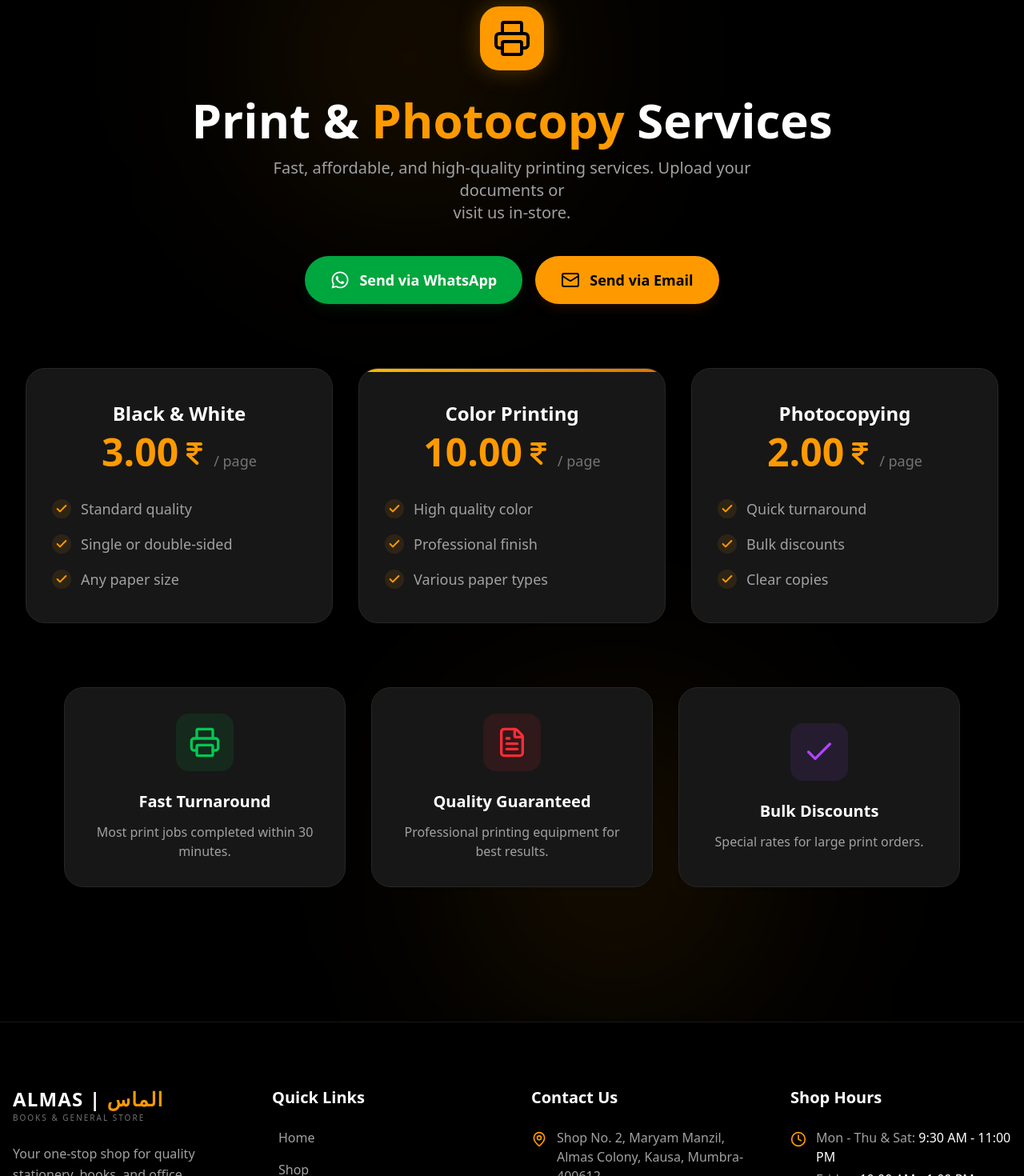
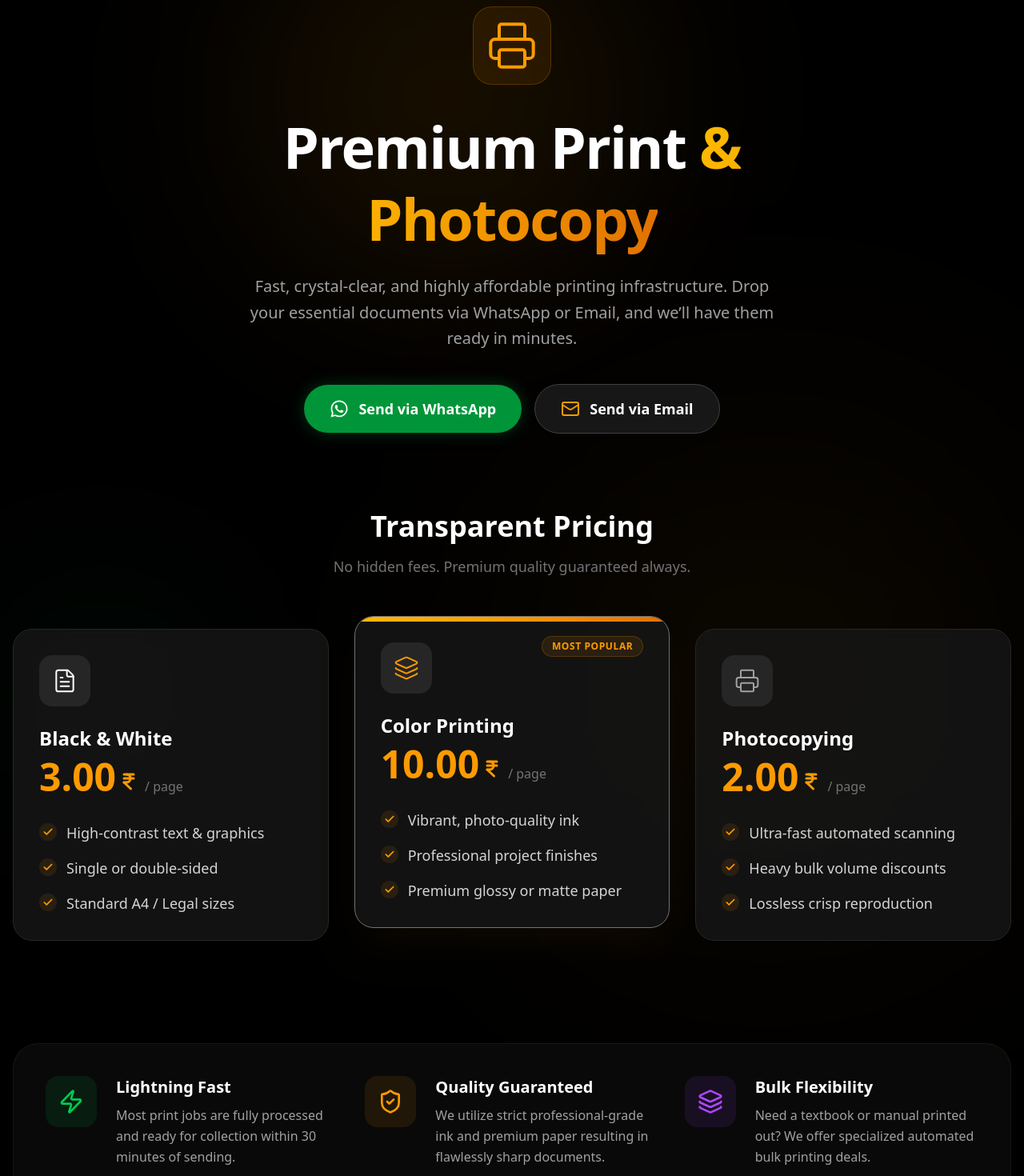
Before and after one commit to CodewithHammad08/Almas-books-Ecom, a React (Vite) app in the folder frontend/: page /print-services in a window 1280 px wide. Shown: the part 120-1590 px from the top of the page at 80% size. Built offline with nearby package versions, Linux system fonts and the light colour scheme; no server answers.

Commit message:
feat: add core UI components including Navbar, Footer, Hero, Category, Review, PrintInfo, and ProductListing.

```diff
--- a/frontend/src/components/Pages/PrintServices.jsx
+++ b/frontend/src/components/Pages/PrintServices.jsx
@@ -1,134 +1,181 @@
-import React from 'react'
-import { Printer, IndianRupee, Check, FileText, Mail } from 'lucide-react';
+import React from 'react';
+import { Printer, IndianRupee, Check, FileText, Mail, Zap, ShieldCheck, Layers } from 'lucide-react';
 import { FaWhatsapp } from "react-icons/fa";
 import SEO from '../SEO';
 
 const PrintServices = () => {
   return (
-    <div className='bg-black min-h-screen py-20 md:py-32 relative overflow-hidden'>
+    <div className='bg-black min-h-screen pt-24 pb-16 md:pt-32 md:pb-24 relative overflow-hidden'>
       <SEO
-        title="Print & Photocopy Services"
+        title="Print & Photocopy Services | Almas"
         description="Fast, affordable, and high-quality printing and photocopying services at Almas Books. Black & white, color printing, and bulk discounts available."
         keywords="printing services, photocopying, color print, black and white print, xerox, almas books printing, mumbra printing"
         url={window.location.href}
       />
-      {/* Ambient Background Glow */}
-      <div className="absolute top-0 left-1/4 w-96 h-96 bg-amber-500/10 rounded-full blur-[128px] pointer-events-none" />
-      <div className="absolute bottom-0 right-1/4 w-96 h-96 bg-amber-500/10 rounded-full blur-[128px] pointer-events-none" />
 
-      {/* Top Section */}
-        <div className='flex flex-col justify-center items-center px-4 relative z-10'>
-        <Printer className='h-20 w-20 p-4 bg-amber-500 text-black rounded-3xl shadow-[0_0_30px_rgba(245,158,11,0.3)]' />
-        <h1 className='text-4xl md:text-6xl font-bold mt-8 text-center text-white'>Print & <span className="text-amber-500">Photocopy</span> Services</h1>
-        <p className='text-lg md:text-xl font-medium text-center pt-4 text-neutral-400 max-w-2xl'>Fast, affordable, and high-quality printing services. Upload your documents or <br className="hidden md:block" />visit us in-store.</p>
+      {/* Dynamic Ambient Background Elements */}
+      <div className="absolute top-0 left-1/4 w-[30rem] h-[30rem] bg-amber-500/10 rounded-full blur-[128px] pointer-events-none" />
+      <div className="absolute bottom-1/4 right-0 w-[40rem] h-[40rem] bg-amber-500/5 rounded-full blur-[150px] pointer-events-none" />
+      <div className="absolute top-1/2 left-0 w-64 h-64 bg-green-500/5 rounded-full blur-[100px] pointer-events-none" />
 
-        <div className='mt-10 flex flex-col sm:flex-row items-center gap-4'>
-          <a href="https://wa.me/919833660690" target="_blank" rel="noopener noreferrer" className='flex items-center justify-center gap-3 bg-green-600 text-white px-8 py-4 rounded-full font-bold text-lg hover:bg-green-500 transition-all shadow-lg shadow-green-900/20 hover:shadow-green-500/40 hover:-translate-y-1 w-full sm:w-auto'>
+      {/* Hero Header Section */}
+      <div className='max-w-4xl mx-auto flex flex-col justify-center items-center px-4 relative z-10 text-center mb-16 md:mb-24'>
+        <div className="inline-flex justify-center items-center p-4 bg-amber-500/10 border border-amber-500/20 rounded-3xl mb-8 group hover:bg-amber-500/20 transition-all duration-300">
+            <Printer className='h-12 w-12 md:h-16 md:w-16 text-amber-500 group-hover:scale-110 transition-transform duration-500' strokeWidth={1.5} />
+        </div>
+        <h1 className='text-4xl sm:text-5xl md:text-7xl font-bold text-white tracking-tight leading-tight mb-6'>
+          Premium Print <span className="text-transparent bg-clip-text bg-linear-to-r from-amber-400 to-amber-600">& Photocopy</span>
+        </h1>
+        <p className='text-base sm:text-lg md:text-xl font-medium text-neutral-400 leading-relaxed max-w-2xl mx-auto mb-10'>
+          Fast, crystal-clear, and highly affordable printing infrastructure. Drop your essential documents via WhatsApp or Email, and we’ll have them ready in minutes.
+        </p>
+
+        <div className='flex flex-col sm:flex-row items-center justify-center gap-4 w-full sm:w-auto'>
+          <a href="https://wa.me/919833660690" target="_blank" rel="noopener noreferrer" className='flex items-center justify-center gap-3 bg-green-600/90 text-white px-8 py-4 rounded-full font-bold text-base md:text-lg hover:bg-green-500 transition-all duration-300 shadow-[0_0_20px_rgba(22,163,74,0.3)] hover:shadow-[0_0_30px_rgba(22,163,74,0.5)] hover:-translate-y-1 w-full sm:w-auto backdrop-blur-sm'>
             <FaWhatsapp size={24} />
             Send via WhatsApp
           </a>
-          <a href="mailto:zubair36@gmail.com?subject=Print Request" target="_blank" rel="noopener noreferrer" className='flex items-center justify-center gap-3 bg-amber-500 text-black px-8 py-4 rounded-full font-bold text-lg hover:bg-amber-400 transition-all shadow-lg shadow-amber-900/20 hover:shadow-amber-500/40 hover:-translate-y-1 w-full sm:w-auto'>
-            <Mail size={24} />
+          <a href="mailto:zubair36@gmail.com?subject=Print Request" target="_blank" rel="noopener noreferrer" className='flex items-center justify-center gap-3 bg-neutral-900 border border-neutral-700 text-white px-8 py-4 rounded-full font-bold text-base md:text-lg hover:border-amber-500 hover:bg-neutral-800 transition-all duration-300 hover:shadow-[0_0_20px_rgba(245,158,11,0.2)] hover:-translate-y-1 w-full sm:w-auto backdrop-blur-sm'>
+            <Mail size={24} className="text-amber-500" />
             Send via Email
           </a>
         </div>
       </div>
 
-{/* Rate Card */}
-        <div className='mt-20 flex flex-wrap justify-center gap-8 px-4 relative z-10'>
-        <div className='w-full md:w-96 py-10 px-8 bg-neutral-900 rounded-3xl border border-neutral-800 hover:border-amber-500/50 transition-all duration-300 transform hover:-translate-y-2 group'>
-          <h2 className='flex justify-center font-bold text-2xl text-white mb-2'>Black & White</h2>
-          <h4 className='flex justify-center items-baseline font-bold text-5xl text-amber-500'>3.00 <IndianRupee size={32} strokeWidth={3} className='ml-1'/><span className='text-lg font-medium text-neutral-500 ml-2'>/ page</span></h4>
-            <div className="mt-8 space-y-4">
-                <p className='flex items-center gap-3 text-lg font-medium text-neutral-400'><div className="p-1 rounded-full bg-amber-500/10"><Check size={16} strokeWidth={3} className='text-amber-500' /></div>Standard quality</p>
-                <p className='flex items-center gap-3 text-lg font-medium text-neutral-400'><div className="p-1 rounded-full bg-amber-500/10"><Check size={16} strokeWidth={3} className='text-amber-500' /></div>Single or double-sided</p>
-                <p className='flex items-center gap-3 text-lg font-medium text-neutral-400'><div className="p-1 rounded-full bg-amber-500/10"><Check size={16} strokeWidth={3} className='text-amber-500' /></div>Any paper size</p>
+      {/* Pricing Cards Grid */}
+      <div className="max-w-7xl mx-auto px-4 relative z-10 mb-20 md:mb-32">
+        <div className="text-center mb-10 md:mb-16">
+            <h2 className="text-2xl md:text-4xl font-bold text-white mb-4">Transparent Pricing</h2>
+            <p className="text-neutral-500 text-base md:text-lg">No hidden fees. Premium quality guaranteed always.</p>
+        </div>
+
+        <div className='grid grid-cols-1 md:grid-cols-2 lg:grid-cols-3 gap-6 md:gap-8'>
+
+          {/* Black & White */}
+          <div className='flex flex-col bg-neutral-900/80 backdrop-blur-sm rounded-3xl p-8 border border-neutral-800 hover:border-amber-500/50 transition-all duration-500 hover:-translate-y-2 hover:shadow-2xl hover:shadow-black/60 group'>
+            <div className="w-16 h-16 bg-neutral-800 rounded-2xl flex items-center justify-center mb-6 group-hover:bg-white transition-colors duration-500">
+                <FileText className="text-white group-hover:text-black transition-colors duration-500" size={32} strokeWidth={1.5} />
+            </div>
+            <h3 className='font-bold text-2xl text-white mb-2'>Black & White</h3>
+            <div className='flex items-baseline gap-1 mb-8'>
+                <span className="text-4xl md:text-5xl font-bold text-amber-500">3.00</span>
+                <IndianRupee size={24} strokeWidth={3} className='text-amber-500'/>
+                <span className='text-sm md:text-base font-medium text-neutral-500 ml-1'>/ page</span>
+            </div>
+            <div className="space-y-4 flex-1">
+                <p className='flex items-start gap-3 text-base md:text-lg font-medium text-neutral-300'>
+                    <span className="p-1 rounded-full bg-amber-500/10 mt-0.5"><Check size={14} strokeWidth={3} className='text-amber-500' /></span>
+                    High-contrast text & graphics
+                </p>
+                <p className='flex items-start gap-3 text-base md:text-lg font-medium text-neutral-300'>
+                    <span className="p-1 rounded-full bg-amber-500/10 mt-0.5"><Check size={14} strokeWidth={3} className='text-amber-500' /></span>
+                    Single or double-sided
+                </p>
+                <p className='flex items-start gap-3 text-base md:text-lg font-medium text-neutral-300'>
+                    <span className="p-1 rounded-full bg-amber-500/10 mt-0.5"><Check size={14} strokeWidth={3} className='text-amber-500' /></span>
+                    Standard A4 / Legal sizes
+                </p>
             </div>
           </div>
 
-        <div className='w-full md:w-96 py-10 px-8 bg-neutral-900 rounded-3xl border border-neutral-800 hover:border-amber-500/50 transition-all duration-300 transform hover:-translate-y-2 group relative overflow-hidden'>
-          <div className="absolute top-0 left-0 w-full h-1 bg-linear-to-r from-amber-400 to-amber-600"></div>
-          <h2 className='flex justify-center font-bold text-2xl text-white mb-2'>Color Printing</h2>
-          <h4 className='flex justify-center items-baseline font-bold text-5xl text-amber-500'>10.00 <IndianRupee size={32} strokeWidth={3} className='ml-1'/><span className='text-lg font-medium text-neutral-500 ml-2'>/ page</span></h4>
-            <div className="mt-8 space-y-4">
-                <p className='flex items-center gap-3 text-lg font-medium text-neutral-400'><div className="p-1 rounded-full bg-amber-500/10"><Check size={16} strokeWidth={3} className='text-amber-500' /></div>High quality color</p>
-                <p className='flex items-center gap-3 text-lg font-medium text-neutral-400'><div className="p-1 rounded-full bg-amber-500/10"><Check size={16} strokeWidth={3} className='text-amber-500' /></div>Professional finish</p>
-                <p className='flex items-center gap-3 text-lg font-medium text-neutral-400'><div className="p-1 rounded-full bg-amber-500/10"><Check size={16} strokeWidth={3} className='text-amber-500' /></div>Various paper types</p>
+          {/* Color Printing - Highlighted */}
+          <div className='flex flex-col bg-neutral-900/80 backdrop-blur-sm rounded-3xl p-8 border border-neutral-500 hover:border-amber-400 transition-all duration-500 hover:-translate-y-2 group relative overflow-hidden shadow-2xl shadow-amber-500/5 lg:-translate-y-4 lg:hover:-translate-y-6'>
+            <div className="absolute top-0 left-0 w-full h-1.5 bg-linear-to-r from-amber-400 via-amber-500 to-amber-600"></div>
+            <div className="absolute top-6 right-8 px-3 py-1 bg-amber-500/10 text-amber-500 text-xs font-bold rounded-full border border-amber-500/20 uppercase tracking-wider">Most Popular</div>
+
+            <div className="w-16 h-16 bg-neutral-800 rounded-2xl flex items-center justify-center mb-6 group-hover:bg-amber-500 transition-colors duration-500">
+                <Layers className="text-amber-500 group-hover:text-black transition-colors duration-500" size={32} strokeWidth={1.5} />
+            </div>
+            <h3 className='font-bold text-2xl text-white mb-2'>Color Printing</h3>
+            <div className='flex items-baseline gap-1 mb-8'>
+                <span className="text-4xl md:text-5xl font-bold text-amber-500">10.00</span>
+                <IndianRupee size={24} strokeWidth={3} className='text-amber-500'/>
+                <span className='text-sm md:text-base font-medium text-neutral-500 ml-1'>/ page</span>
+            </div>
+            <div className="space-y-4 flex-1">
+                <p className='flex items-start gap-3 text-base md:text-lg font-medium text-neutral-300'>
+                    <span className="p-1 rounded-full bg-amber-500/10 mt-0.5"><Check size={14} strokeWidth={3} className='text-amber-500' /></span>
+                    Vibrant, photo-quality ink
+                </p>
+                <p className='flex items-start gap-3 text-base md:text-lg font-medium text-neutral-300'>
+                    <span className="p-1 rounded-full bg-amber-500/10 mt-0.5"><Check size={14} strokeWidth={3} className='text-amber-500' /></span>
+                    Professional project finishes
+                </p>
+                <p className='flex items-start gap-3 text-base md:text-lg font-medium text-neutral-300'>
+                    <span className="p-1 rounded-full bg-amber-500/10 mt-0.5"><Check size={14} strokeWidth={3} className='text-amber-500' /></span>
+                    Premium glossy or matte paper
+                </p>
             </div>
           </div>
 
-        <div className='w-full md:w-96 py-10 px-8 bg-neutral-900 rounded-3xl border border-neutral-800 hover:border-amber-500/50 transition-all duration-300 transform hover:-translate-y-2 group'>
-          <h2 className='flex justify-center font-bold text-2xl text-white mb-2'>Photocopying</h2>
-          <h4 className='flex justify-center items-baseline font-bold text-5xl text-amber-500'>2.00 <IndianRupee size={32} strokeWidth={3} className='ml-1'/><span className='text-lg font-medium text-neutral-500 ml-2'>/ page</span></h4>
-            <div className="mt-8 space-y-4">
-                <p className='flex items-center gap-3 text-lg font-medium text-neutral-400'><div className="p-1 rounded-full bg-amber-500/10"><Check size={16} strokeWidth={3} className='text-amber-500' /></div>Quick turnaround</p>
-                <p className='flex items-center gap-3 text-lg font-medium text-neutral-400'><div className="p-1 rounded-full bg-amber-500/10"><Check size={16} strokeWidth={3} className='text-amber-500' /></div>Bulk discounts</p>
-                <p className='flex items-center gap-3 text-lg font-medium text-neutral-400'><div className="p-1 rounded-full bg-amber-500/10"><Check size={16} strokeWidth={3} className='text-amber-500' /></div>Clear copies</p>
+          {/* Photocopying */}
+          <div className='flex flex-col bg-neutral-900/80 backdrop-blur-sm rounded-3xl p-8 border border-neutral-800 hover:border-amber-500/50 transition-all duration-500 hover:-translate-y-2 hover:shadow-2xl hover:shadow-black/60 group'>
+             <div className="w-16 h-16 bg-neutral-800 rounded-2xl flex items-center justify-center mb-6 group-hover:bg-neutral-600 transition-colors duration-500">
+                <Printer className="text-neutral-400 group-hover:text-white transition-colors duration-500" size={32} strokeWidth={1.5} />
+            </div>
+            <h3 className='font-bold text-2xl text-white mb-2'>Photocopying</h3>
+            <div className='flex items-baseline gap-1 mb-8'>
+                <span className="text-4xl md:text-5xl font-bold text-amber-500">2.00</span>
+                <IndianRupee size={24} strokeWidth={3} className='text-amber-500'/>
+                <span className='text-sm md:text-base font-medium text-neutral-500 ml-1'>/ page</span>
+            </div>
+            <div className="space-y-4 flex-1">
+                <p className='flex items-start gap-3 text-base md:text-lg font-medium text-neutral-300'>
+                    <span className="p-1 rounded-full bg-amber-500/10 mt-0.5"><Check size={14} strokeWidth={3} className='text-amber-500' /></span>
+                    Ultra-fast automated scanning
+                </p>
+                <p className='flex items-start gap-3 text-base md:text-lg font-medium text-neutral-300'>
+                    <span className="p-1 rounded-full bg-amber-500/10 mt-0.5"><Check size={14} strokeWidth={3} className='text-amber-500' /></span>
+                    Heavy bulk volume discounts
+                </p>
+                <p className='flex items-start gap-3 text-base md:text-lg font-medium text-neutral-300'>
+                    <span className="p-1 rounded-full bg-amber-500/10 mt-0.5"><Check size={14} strokeWidth={3} className='text-amber-500' /></span>
+                    Lossless crisp reproduction
+                </p>
             </div>
           </div>
         </div>
-        {/* WhatsApp Contact Section
-        <div className='mt-20 relative z-10 flex justify-center px-4'>
-          <div className='max-w-3xl w-full bg-neutral-900 border border-green-500/30 rounded-3xl p-8 md:p-12 text-center shadow-[0_0_40px_rgba(34,197,94,0.1)]'>
-            <div className='w-20 h-20 bg-green-500/20 rounded-full flex items-center justify-center mx-auto mb-6'>
-              <FaWhatsapp size={40} className='text-green-500' />
       </div>
-            <h2 className='text-3xl md:text-4xl font-bold text-white mb-4'>Print via WhatsApp</h2>
-            <p className='text-lg text-neutral-400 mb-8'>
-              We've simplified our printing process! Just send us your documents directly on WhatsApp. Let us know your requirements (Color/B&W, Copies, Binding, etc.) and we'll get it ready for you in no time.
-            </p>
-            <div className='flex flex-col sm:flex-row items-center justify-center gap-4'>
-              <a
-                href="https://wa.me/919833660690?text=Hi, I would like to print some documents. Here are my requirements:%0A%0A- Print Type (B&W/Color): %0A- Copies: %0A- Paper Size: A4%0A- Binding: "
-                target="_blank"
-                rel="noopener noreferrer"
-                className='inline-flex items-center justify-center gap-3 bg-green-600 hover:bg-green-500 text-white font-bold px-8 py-4 rounded-full text-xl transition-all shadow-lg shadow-green-900/20 hover:shadow-green-500/40 hover:-translate-y-1 w-full sm:w-auto'
-              >
-                <FaWhatsapp size={28} />
-                WhatsApp
-              </a>
-              <a
-                href="mailto:zubair36@gmail.com?subject=Print Request&body=Hi, I would like to print some documents. Here are my requirements:%0A%0A- Print Type (B&W/Color): %0A- Copies: %0A- Paper Size: A4%0A- Binding: "
-                target="_blank"
-                rel="noopener noreferrer"
-                className='inline-flex items-center justify-center gap-3 bg-amber-500 hover:bg-amber-400 text-black font-bold px-8 py-4 rounded-full text-xl transition-all shadow-lg shadow-amber-900/20 hover:shadow-amber-500/40 hover:-translate-y-1 w-full sm:w-auto'
-              >
-                <Mail size={28} />
-                Email
-              </a>
+
+      {/* Feature Highlights Grid */}
+      <div className='max-w-7xl mx-auto px-4 relative z-10'>
+        <div className='grid grid-cols-1 md:grid-cols-3 gap-6 md:gap-8 bg-neutral-900/40 rounded-[2rem] p-6 md:p-10 border border-neutral-800/50'>
+
+          <div className='flex flex-col md:flex-row items-center md:items-start md:text-left text-center gap-5 md:gap-6 group'>
+            <div className="p-4 bg-green-500/10 rounded-2xl group-hover:scale-110 transition-transform duration-300 shrink-0">
+                <Zap className='h-8 w-8 text-green-500'/>
+            </div>
+            <div>
+              <h3 className='text-lg md:text-xl font-bold text-white mb-2'>Lightning Fast</h3>
+              <p className='text-sm md:text-base font-medium text-neutral-400 leading-relaxed'>Most print jobs are fully processed and ready for collection within 30 minutes of sending.</p>
             </div>
           </div>
-        </div> */}
 
-{/* End part */}
-<div className='grid grid-cols-1 md:grid-cols-3 gap-8 px-4 w-full max-w-6xl mx-auto mt-20 mb-10 relative z-10'>
-  <div className='p-8 bg-neutral-900 border border-neutral-800 flex flex-col justify-center items-center text-center rounded-3xl hover:border-amber-500/30 transition-all duration-300 group'>
-    <div className="p-4 mb-6 bg-green-500/10 rounded-2xl group-hover:scale-110 transition-transform duration-300">
-        <Printer  className='h-10 w-10 text-green-500'/>
+          <div className='flex flex-col md:flex-row items-center md:items-start md:text-left text-center gap-5 md:gap-6 group'>
+            <div className="p-4 bg-amber-500/10 rounded-2xl group-hover:scale-110 transition-transform duration-300 shrink-0">
+                <ShieldCheck className='h-8 w-8 text-amber-500'/>
             </div>
-    <h2 className='mb-3 text-xl font-bold text-white'>Fast Turnaround</h2>
-    <p className='text-base font-medium text-neutral-400'>Most print jobs completed within 30 minutes.</p>
+            <div>
+              <h3 className='text-lg md:text-xl font-bold text-white mb-2'>Quality Guaranteed</h3>
+              <p className='text-sm md:text-base font-medium text-neutral-400 leading-relaxed'>We utilize strict professional-grade ink and premium paper resulting in flawlessly sharp documents.</p>
             </div>
-  <div className='p-8 bg-neutral-900 border border-neutral-800 flex flex-col justify-center items-center text-center rounded-3xl hover:border-amber-500/30 transition-all duration-300 group'>
-    <div className="p-4 mb-6 bg-red-500/10 rounded-2xl group-hover:scale-110 transition-transform duration-300">
-        <FileText className='h-10 w-10 text-red-500'/>
           </div>
-    <h2 className='mb-3 text-xl font-bold text-white'>Quality Guaranteed</h2>
-    <p className='text-base font-medium text-neutral-400'>Professional printing equipment for best results.</p>
+
+          <div className='flex flex-col md:flex-row items-center md:items-start md:text-left text-center gap-5 md:gap-6 group'>
+            <div className="p-4 bg-purple-500/10 rounded-2xl group-hover:scale-110 transition-transform duration-300 shrink-0">
+                <Layers className='h-8 w-8 text-purple-500'/>
             </div>
-  <div className='p-8 bg-neutral-900 border border-neutral-800 flex flex-col justify-center items-center text-center rounded-3xl hover:border-amber-500/30 transition-all duration-300 group'>
-    <div className="p-4 mb-6 bg-purple-500/10 rounded-2xl group-hover:scale-110 transition-transform duration-300">
-        <Check  className='h-10 w-10 text-purple-500'/>
+            <div>
+              <h3 className='text-lg md:text-xl font-bold text-white mb-2'>Bulk Flexibility</h3>
+              <p className='text-sm md:text-base font-medium text-neutral-400 leading-relaxed'>Need a textbook or manual printed out? We offer specialized automated bulk printing deals.</p>
             </div>
-    <h2 className='mb-3 text-xl font-bold text-white'>Bulk Discounts</h2>
-    <p className='text-base font-medium text-neutral-400'>Special rates for large print orders.</p>
           </div>
 
         </div>
-
+      </div>
 
     </div>
   )
 }
 
-export default PrintServices
+export default PrintServices;
```
Lines whose indentation alone changed are shown as unchanged.
